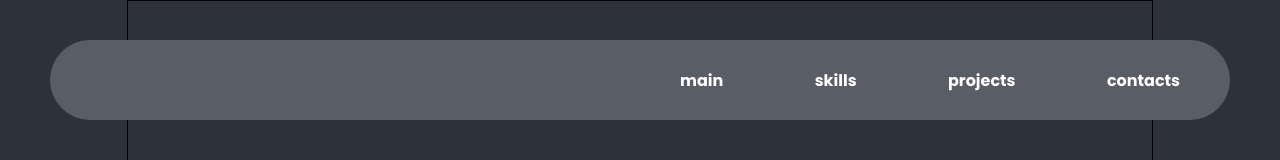
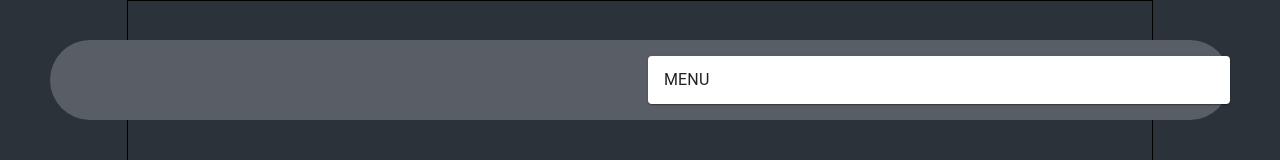
Before and after one commit to LaV0n/cv, a React (Create React App) app: page / in a window 1280 px wide. Shown: the top 160 px of the page. Built offline with nearby package versions, Linux system fonts and the light colour scheme.

Commit message:
start with menu

```diff
--- a/src/navbar/Navbar.js
+++ b/src/navbar/Navbar.js
@@ -1,14 +1,52 @@
 import React from 'react';
 import style from "./Navbar.module.scss";
+import {
+    Accordion,
+    AccordionDetails,
+    AccordionSummary,
+    Typography
+} from "@mui/material";
 
-export const Navbar=()=> {
-    return (
-        <div className={style.nav}>
-            <a href="">main </a>
-            <a href="">skills</a>
-            <a href="">projects</a>
-            <a href="">contacts</a>
+export const Navbar = () => {
 
-        </div>
+    const [expanded, setExpanded] = React.useState(false);
+
+    const handleChange = (panel) => (event, isExpanded) => {
+        setExpanded(isExpanded ? panel : false);
+    };
+
+
+
+    return (<>
+
+            {/*<div className={style.nav}>
+                <a href="">main </a>
+                <a href="">skills</a>
+                <a href="">projects</a>
+                <a href="">contacts</a>
+            </div>*/}
+
+                <Accordion expanded={expanded === 'panel1'} onChange={handleChange('panel1')}>
+                    <AccordionSummary
+                        aria-controls="panel1bh-content"
+                        id="panel1bh-header"
+                    >
+                        <Typography sx={{ width: '33%', flexShrink: 0 }}>
+                          MENU
+                        </Typography>
+                    </AccordionSummary>
+                    <AccordionDetails>
+                        <Typography>
+                            <div className={style.nav}>
+                            <a href="">main </a>
+                            <a href="">skills</a>
+                            <a href="">projects</a>
+                            <a href="">contacts</a>
+                            </div>
+                        </Typography>
+                    </AccordionDetails>
+                </Accordion>
+
+        </>
     );
 }
```
